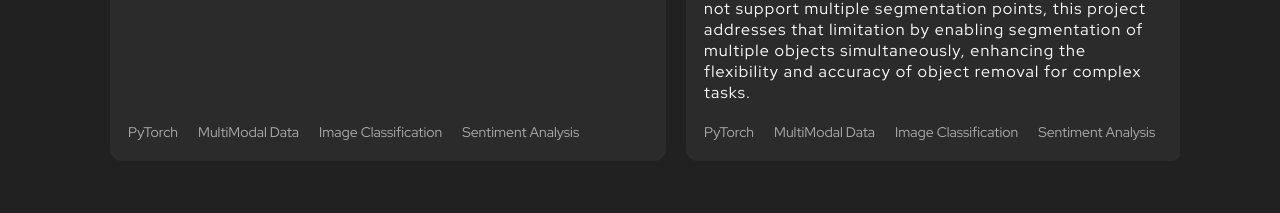
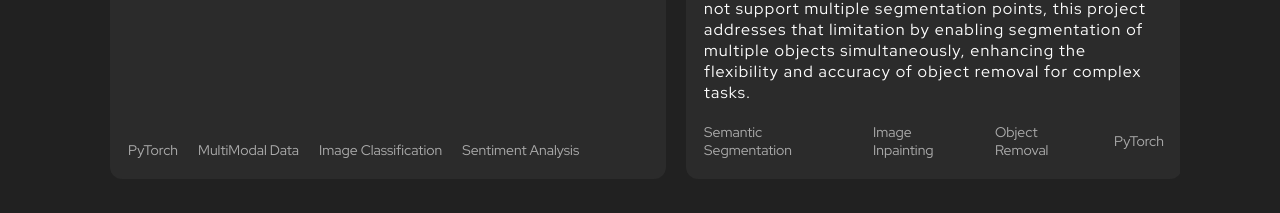
Before and after one commit to bekhzod-olimov/portfolio, a React (Create React App) app: page / in a window 1280 px wide. Shown: the part 3638-3851 px from the top of the page. Built offline with nearby package versions, Linux system fonts and the light colour scheme.

Commit message:
update remove anything skills

```diff
--- a/src/components/Project/Project.tsx
+++ b/src/components/Project/Project.tsx
@@ -302,7 +302,7 @@ export function Project() {
               <h3>Remove Anything with Multiple Points</h3>
               <p> This mini-project leverages the Segment Anything model for semantic segmentation to identify and isolate objects in images. It then uses the LaMA 2 inpainting model to seamlessly remove the selected objects. Unlike the original Remove Anything model, which does not support multiple segmentation points, this project addresses that limitation by enabling segmentation of multiple objects simultaneously, enhancing the flexibility and accuracy of object removal for complex tasks. </p>
             </div>
-            <footer> <ul className="tech-list"> <li>PyTorch</li> <li>MultiModal Data</li> <li>Image Classification</li> <li>Sentiment Analysis</li> </ul> </footer>
+            <footer> <ul className="tech-list"> <li> Semantic Segmentation </li> <li> Image Inpainting </li> <li> Object Removal </li> <li> PyTorch </li> </ul> </footer>
           </div>
         </ScrollAnimation>
 
```
